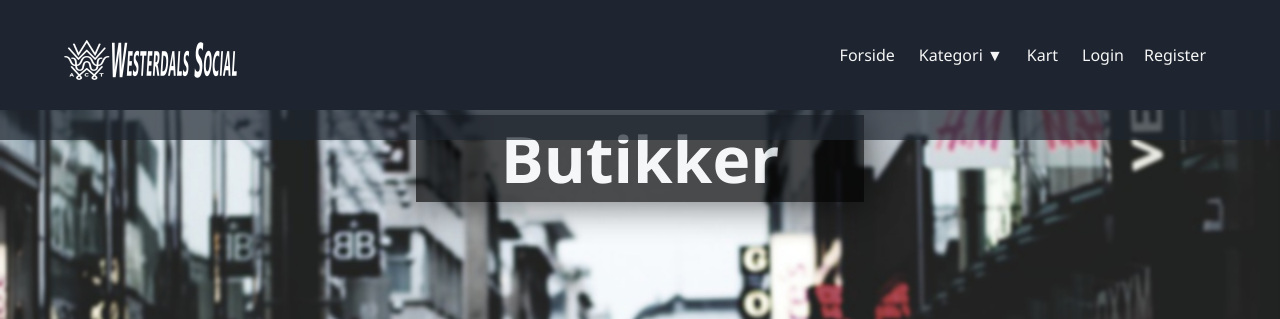
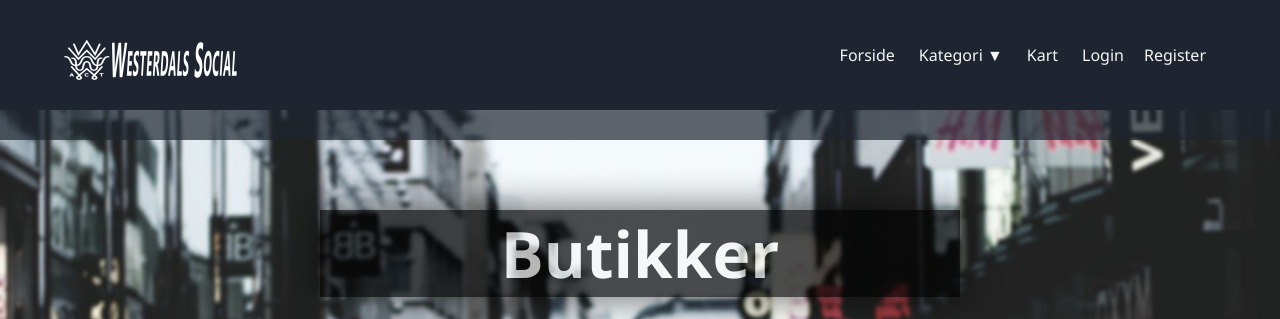
Before and after one commit to JaranB/Westerdals-Social, a PHP site: page /something/kategorier/butikker.php in a window 1280 px wide. Shown: the top 319 px of the page. Run offline with PHP 8.4, Linux system fonts and the light colour scheme; data comes from the database, SQL or seed files in the repository.

Commit message:
Ändrat så att rubriken inte går ut av boxen på överskriften

```diff
--- a/css/style.css
+++ b/css/style.css
@@ -33,7 +33,6 @@ p {
 /*Header, navigator og inforbar - start*/
 
 header {
-    position: relative;
     background-color: rgba(30, 37, 48, 1);
     height: 110px;
     z-index: 1;
@@ -207,21 +206,18 @@ body {
 }
 
 footer {
-    position: fixed;
-    left: 0;
-    right: 0;
-    bottom: 0;
+    line-height: 20px;
     height: 40px;
     text-align: center;
     background-color: rgba(30, 37, 48, 0.7);
+    position: fixed;
+    bottom: 0;
+    width: 100%;
 }
 
 footer p {
-    line-height: 20px;
     margin-top: 10px;
 }
-
-
 /*Pusher og footer - slutt*/
 
 
@@ -346,6 +342,7 @@ footer p {
     left: 0;
     bottom: 0;
     right: 0;
+    margin-bottom: 100px;
 }
 
 .even {
@@ -532,9 +529,9 @@ footer p {
 }
 
 .container2 {
-    position: absolute;
     height: 570px;
     margin: auto;
+    margin-top: 100px;
     top: 0;
     left: 0;
     bottom: 0;
@@ -563,12 +560,14 @@ footer p {
     font-size: 4em;
     box-shadow: 0px 0px 37px 2px rgba(0, 0, 0, 0.82);
     margin: auto;
-}
-.titelbox {
     background: black;
     opacity: 0.7;
-    max-width: 35%;
     margin: auto;
+    width: 50%;
+    margin: auto;
+    word-wrap: break-word;
+}
+
 }
 #restaurantimg {
     background-image: url(http://localhost/something/bilder/kategoribilder/restauranterbackground.jpg);
```
